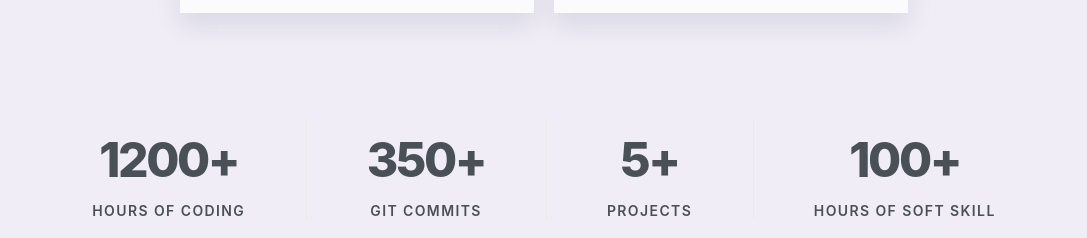
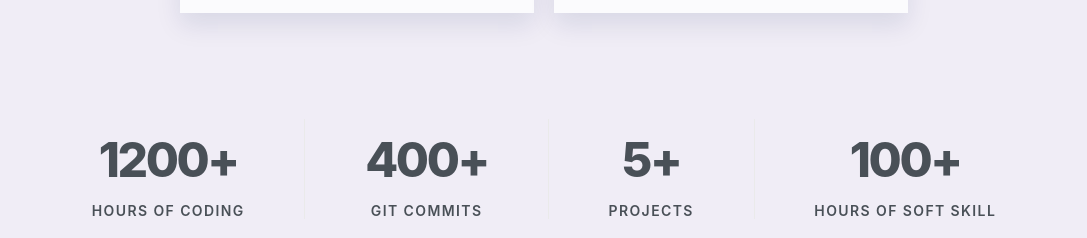
Before and after one commit to Vishal-080/vishalrathod_portfolio, a React (Create React App) app in the folder portfolio/: page / in a window 1280 px wide. Shown: the part 3206-3444 px from the top of the page, without its empty margins (96-1183 px from the left). Built offline with nearby package versions, Linux system fonts and the light colour scheme; no server answers; a web font is replaced by a local one.

Commit message:
updated commits

```diff
--- a/portfolio/src/Components/Stats/Stats.jsx
+++ b/portfolio/src/Components/Stats/Stats.jsx
@@ -18,7 +18,7 @@ const Stats = () => {
             <StatsContH3>Hours of coding</StatsContH3>
           </StatsContDiv>
           <StatsContDiv>
-            <StatsContH1>350+</StatsContH1>
+            <StatsContH1>400+</StatsContH1>
             <StatsContH3>Git Commits</StatsContH3>
           </StatsContDiv>
           <StatsContDiv>
```
